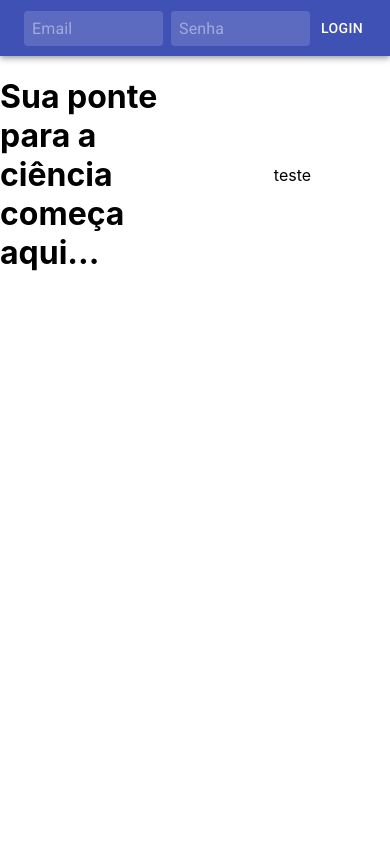
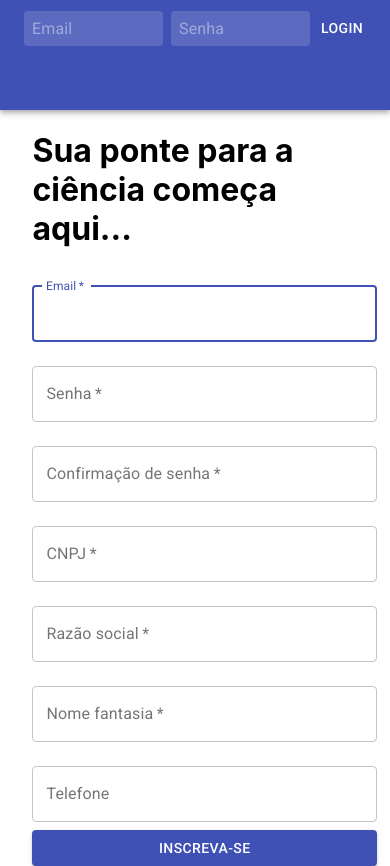
Before and after one commit to joaopedromattos/invistame, a React (Create React App) app: page / in a window 390 px wide. Before the commit the page ends 844 px from the top, so only its background shows below. Built offline with nearby package versions, Linux system fonts and the light colour scheme.

Commit message:
Added changes to css to fix landing page and improve responsivity...

```diff
--- a/src/Components/LandingPage/LandingPage.css
+++ b/src/Components/LandingPage/LandingPage.css
@@ -1,13 +1,23 @@
-
 .contentMain {
   height: 100%;
   justify-items: center;
   display: grid;
   grid-template-columns: 1fr 1fr;
-  grid-template-rows: 100%;
+  grid-template-rows: 93vh;
+  align-items: center;
 }
 
 .items {
-  justify-content: center;
-  align-content: center;
+  width: 60%;
 }
+
+@media (max-width: 600px) {
+  .contentMain {
+    display: block;
+    margin-left: 5%;
+  }
+
+  .items {
+    width: 93%;
+  }
+}
--- a/src/Components/LandingPage/LandingPage.jsx
+++ b/src/Components/LandingPage/LandingPage.jsx
@@ -9,7 +9,10 @@ import MenuIcon from "@material-ui/icons/Menu";
 import SearchIcon from "@material-ui/icons/Search";
 import Button from "@material-ui/core/Button";
 import Divider from "@material-ui/core/Divider";
+import Grid from "@material-ui/core/Grid";
+import Paper from "@material-ui/core/Paper";
 import "./LandingPage.css";
+import TextField from "@material-ui/core/TextField";
 
 const useStyles = makeStyles(theme => ({
   root: {
@@ -44,12 +47,23 @@ const useStyles = makeStyles(theme => ({
     color: "inherit"
   },
   inputInput: {
-    padding: theme.spacing(1, 1, 1, 1),
+    padding: theme.spacing(1, 10, 1, 1),
 
     width: "100%",
     [theme.breakpoints.up("sm")]: {
       width: 120
     }
+  },
+  paper: {
+    padding: theme.spacing(2),
+    textAlign: "center",
+    color: theme.palette.text.secondary,
+    alignContent: "center",
+    height: "100%"
+  },
+  gridSizes: {
+    height: "100%",
+    display: "inherit"
   }
 }));
 
@@ -57,10 +71,13 @@ export default function LandingPage() {
   const classes = useStyles();
 
   return (
-    <div className={"removing"}>
+    <div>
       <div className={classes.root}>
-        <AppBar position="static">
-          <Toolbar>
+        <AppBar
+          style={{ height: "110px", lineHeight: "100%" }}
+          position="static"
+        >
+          <Toolbar style={{ alignContent: "center" }}>
             <Typography className={classes.title} variant="h6" noWrap>
               Material-UI
             </Typography>
@@ -93,10 +110,97 @@ export default function LandingPage() {
       </div>
       <div className={"contentMain"}>
         <div className={"items"}>
-          <h1 className={"items"}>Sua ponte para a ciência começa aqui...</h1>
+          <h1>Sua ponte para a ciência começa aqui...</h1>
         </div>
         <div className={"items"}>
-          <p>teste</p>
+          <form className={classes.form} noValidate>
+            <TextField
+              variant="outlined"
+              margin="normal"
+              required
+              fullWidth
+              id="email"
+              label="Email"
+              name="email"
+              autoComplete="email"
+              autoFocus
+            />
+            <TextField
+              variant="outlined"
+              margin="normal"
+              required
+              fullWidth
+              name="password"
+              label="Senha"
+              type="password"
+              id="password"
+              autoComplete="current-password"
+            />
+            <TextField
+              variant="outlined"
+              margin="normal"
+              required
+              fullWidth
+              name="password"
+              label="Confirmação de senha"
+              type="password"
+              id="password"
+              autoComplete="current-password"
+            />
+
+            <TextField
+              variant="outlined"
+              margin="normal"
+              required
+              fullWidth
+              id="email"
+              label="CNPJ"
+              name="email"
+              autoComplete="email"
+            />
+
+            <TextField
+              variant="outlined"
+              margin="normal"
+              required
+              fullWidth
+              id="email"
+              label="Razão social"
+              name="email"
+              autoComplete="email"
+            />
+
+            <TextField
+              variant="outlined"
+              margin="normal"
+              required
+              fullWidth
+              id="email"
+              label="Nome fantasia"
+              name="email"
+              autoComplete="email"
+            />
+
+            <TextField
+              variant="outlined"
+              margin="normal"
+              fullWidth
+              id="email"
+              label="Telefone"
+              name="email"
+              autoComplete="email"
+            />
+
+            <Button
+              type="submit"
+              fullWidth
+              variant="contained"
+              color="primary"
+              className={classes.submit}
+            >
+              Inscreva-se
+            </Button>
+          </form>
         </div>
       </div>
     </div>
```
